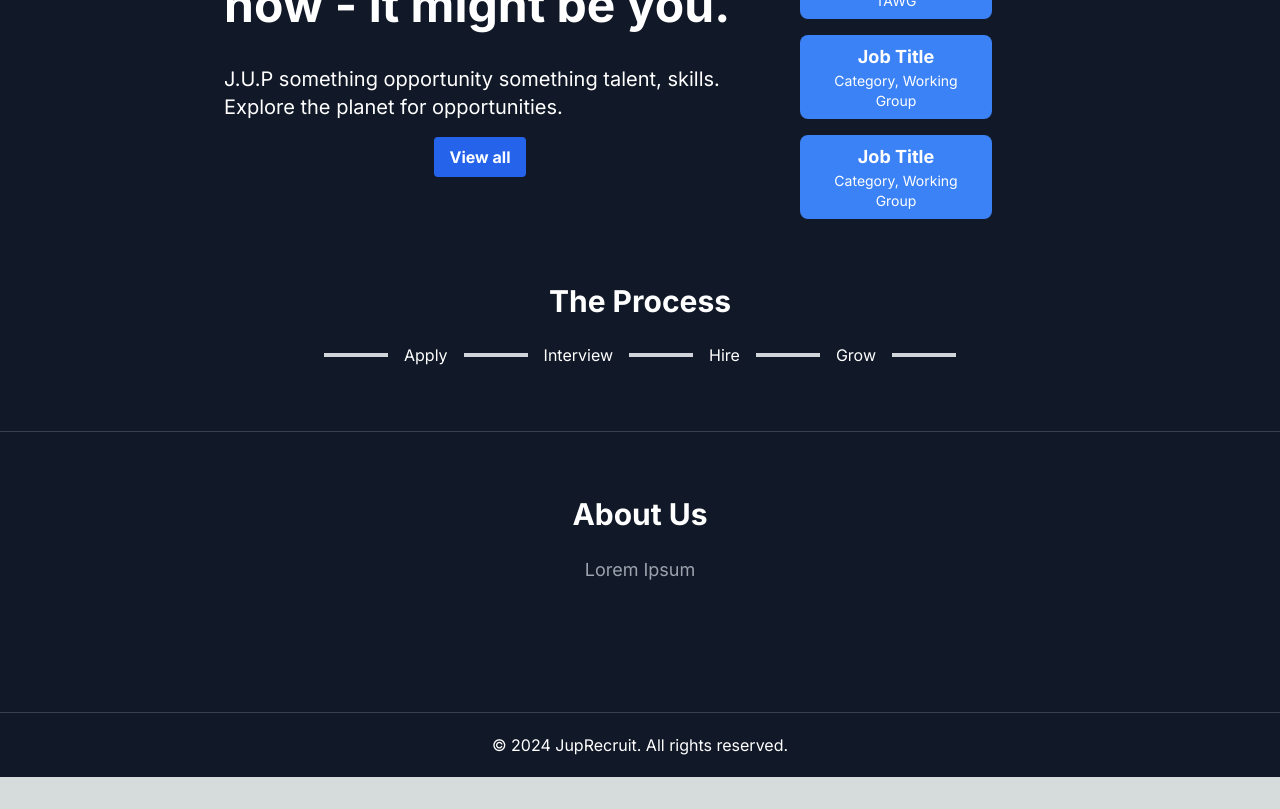
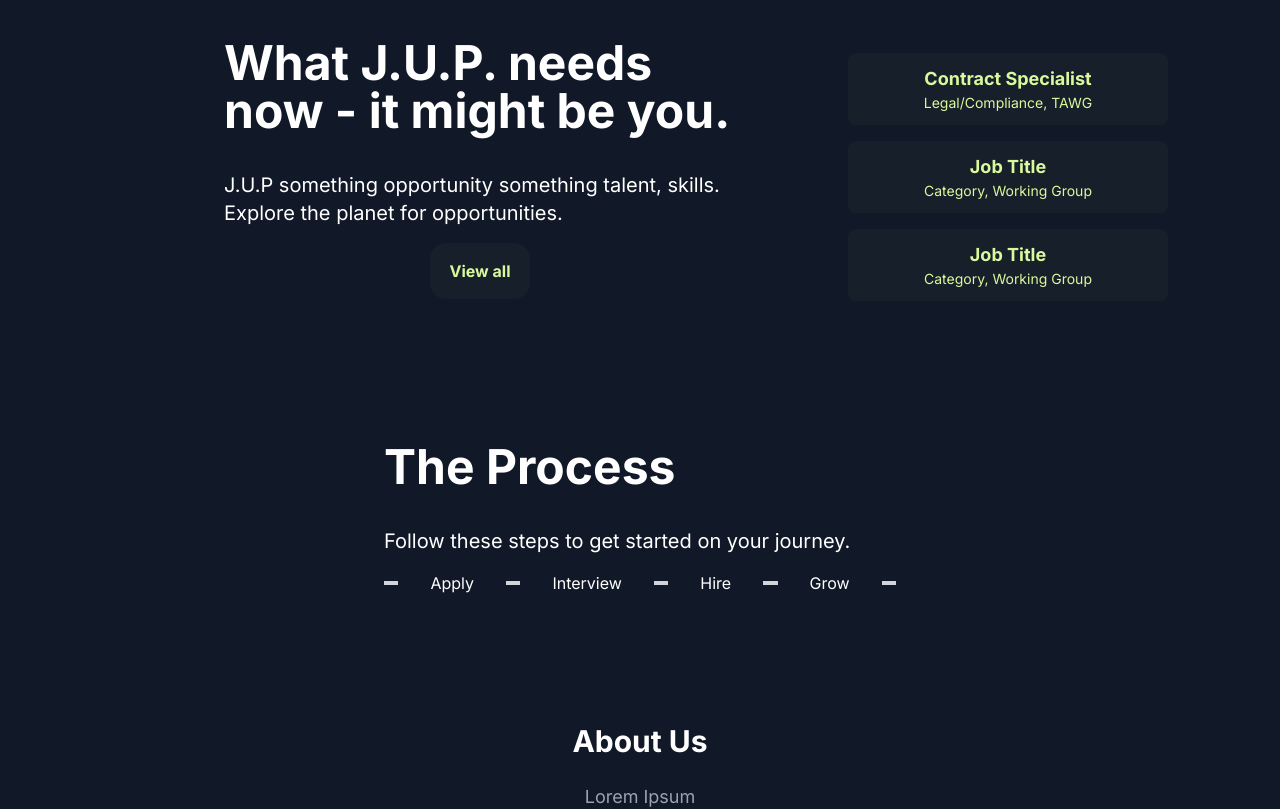
Before and after one commit to ellavondegurechaff/juprec, a Next.js app: page / in a window 1280 px wide. Shown: the part 1500-2309 px from the top of the page. Before the commit the page ends 2277 px from the top, so only its background shows below. Built offline with nearby package versions, Linux system fonts and the light colour scheme.

Commit message:
change font and stuff

```diff
--- a/pages/index.js
+++ b/pages/index.js
@@ -76,13 +76,19 @@ export default function Home() {
             <div className="border-t border-b border-gray-700 my-16"></div>
           </div>
 
+          <div className="mb-10"></div> {/* This is the spacer div, you can adjust the value as needed */}
+
+
         {/* Talent Community Section */}
         <div className="flex items-center justify-center my-16 mx-5">
           <div className="flex-1 max-w-lg">
             <h3 className="text-5xl font-bold mb-9 text-left">Meowdy there! Yes, you pawsitively talented cat -</h3>
+            <p className="text-left text-lg mb-9">Join our Talent Community Today!</p>
             <div className="flex justify-start items-center gap-4">
-                <button className="bg-blue-600 px-6 py-3 rounded font-bold hover:bg-blue-700 transition">Create a profile</button>
-                <button className="bg-gray-600 px-6 py-3 rounded font-bold hover:bg-gray-700 transition">What's this?</button>
+              {/* Create a profile button with updated style */}
+              <button className="p-3 lg:px-5 lg:py-4 rounded-2xl bg-lime-200/[.03] hover:bg-lime-200/10 font-bold transition" style={{ color: 'rgb(217, 249, 157)' }}>Create a profile</button>
+              {/* What's this? button with updated style */}
+              <button className="p-3 lg:px-5 lg:py-4 rounded-2xl bg-lime-200/[.03] hover:bg-lime-200/10 font-bold transition" style={{ color: 'rgb(217, 249, 157)' }}>What's this?</button>
             </div>
           </div>
           <div className="flex-1 max-w-xs flex justify-center">
@@ -92,9 +98,12 @@ export default function Home() {
           </div>
         </div>
 
+          <div className="mb-32"></div> {/* This is the spacer div, you can adjust the value as needed */}
+
+
           {/* Working Groups Section */}
           <section className="my-16">
-          <h3 className="text-3xl font-bold text-center mb-6">Meet the JWGs</h3>
+          <h3 className="text-4xl font-bold text-center mb-6">Meet the JWGs</h3>
           <Swiper
             slidesPerView={3} // Show three slides at a time
             spaceBetween={30} // Space between slides
@@ -117,47 +126,62 @@ export default function Home() {
           </Swiper>
         </section>
 
+        <div className="mb-32"></div> {/* This is the spacer div, you can adjust the value as needed */}
+
+
       {/* Explore Opportunities Section */}
-        <div className="flex items-center justify-center my-16 mx-5"> {/* Aligning spacing with the Talent Community Section */}
+      <div className="flex items-center justify-center my-16 mx-5">
         <div className="flex-1 max-w-lg">
           <h3 className="text-5xl font-bold mb-9 text-left">What J.U.P. needs now - it might be you.</h3>
           <p className="text-left text-xl mb-4">J.U.P something opportunity something talent, skills. Explore the planet for opportunities.</p>
-            <button className="bg-blue-600 px-4 py-2 rounded font-bold text-white hover:bg-blue-700 transition mb-4">View all</button> {/* Adjusted button size */}
+          {/* View all button with updated style */}
+          <button className="p-3 lg:px-5 lg:py-4 rounded-2xl bg-lime-200/[.03] hover:bg-lime-200/10 transition mb-4" style={{ color: 'rgb(217, 249, 157)', fontWeight: 'bold' }}>View all</button>
         </div>
-          <div className="flex-1 max-w-xs flex justify-center"> {/* Ensuring alignment and layout consistency */}
-            <div className="flex flex-col items-center justify-center space-y-4"> {/* Adding vertical spacing between buttons */}
-              <div className="bg-blue-500 rounded-lg px-4 py-2 w-48 flex flex-col items-center justify-center"> {/* Adjusted button width and padding */}
-                <div className="text-white text-lg font-bold">Contract Specialist</div>
-                <div className="text-white text-sm">Legal/Compliance, TAWG</div>
+        <div className="flex-1 max-w-xs flex justify-center">
+          <div className="flex flex-col items-center justify-center space-y-4 ml-56">
+            {/* Job buttons with updated style */}
+            <div className="rounded-lg px-6 py-3 w-80 flex flex-col items-center justify-center" style={{ backgroundColor: 'rgba(217, 249, 157, 0.03)' }}>
+              <div className="text-lg font-bold" style={{ color: 'rgb(217, 249, 157)' }}>Contract Specialist</div>
+              <div className="text-sm" style={{ color: 'rgb(217, 249, 157)' }}>Legal/Compliance, TAWG</div>
             </div>
-              <div className="bg-blue-500 rounded-lg px-4 py-2 w-48 flex flex-col items-center justify-center">
-                <div className="text-white text-lg font-bold">Job Title</div>
-                <div className="text-white text-sm">Category, Working Group</div>
+            <div className="rounded-lg px-6 py-3 w-80 flex flex-col items-center justify-center" style={{ backgroundColor: 'rgba(217, 249, 157, 0.03)' }}>
+              <div className="text-lg font-bold" style={{ color: 'rgb(217, 249, 157)' }}>Job Title</div>
+              <div className="text-sm" style={{ color: 'rgb(217, 249, 157)' }}>Category, Working Group</div>
             </div>
-              <div className="bg-blue-500 rounded-lg px-4 py-2 w-48 flex flex-col items-center justify-center">
-                <div className="text-white text-lg font-bold">Job Title</div>
-                <div className="text-white text-sm">Category, Working Group</div>
+            <div className="rounded-lg px-6 py-3 w-80 flex flex-col items-center justify-center" style={{ backgroundColor: 'rgba(217, 249, 157, 0.03)' }}>
+              <div className="text-lg font-bold" style={{ color: 'rgb(217, 249, 157)' }}>Job Title</div>
+              <div className="text-sm" style={{ color: 'rgb(217, 249, 157)' }}>Category, Working Group</div>
             </div>
           </div>
         </div>
       </div>
 
+          <div className="mb-32"></div> {/* This is the spacer div, you can adjust the value as needed */}
+
             {/* The Process Section */}
-          <section className="my-16 text-center">
-            <h3 className="text-3xl font-bold mb-6">The Process</h3>
-            <div className="flex justify-center items-center gap-4 mb-4">
-              <span className="h-1 w-16 bg-gray-300"></span>
-              <div>Apply</div>
-              <span className="h-1 w-16 bg-gray-300"></span>
-              <div>Interview</div>
-              <span className="h-1 w-16 bg-gray-300"></span>
-              <div>Hire</div>
-              <span className="h-1 w-16 bg-gray-300"></span>
-              <div>Grow</div>
-              <span className="h-1 w-16 bg-gray-300"></span>
+            <section className="my-16 mx-5">
+              <div className="flex items-center justify-center">
+                <div className="flex-1 max-w-lg">
+                  <h3 className="text-5xl font-bold mb-9 text-left">The Process</h3>
+                  <p className="text-left text-xl mb-4">Follow these steps to get started on your journey.</p>
+                  <div className="flex justify-start items-center gap-8"> {/* Gap adjusted for visual spacing */}
+                    {/* Line with Steps */}
+                    <span className="h-1 flex-grow bg-gray-300"></span>
+                    <div className="text-white">Apply</div>
+                    <span className="h-1 flex-grow bg-gray-300"></span>
+                    <div className="text-white">Interview</div>
+                    <span className="h-1 flex-grow bg-gray-300"></span>
+                    <div className="text-white">Hire</div>
+                    <span className="h-1 flex-grow bg-gray-300"></span>
+                    <div className="text-white">Grow</div>
+                    <span className="h-1 flex-grow bg-gray-300"></span>
                   </div>
-            <div className="border-t border-gray-700 my-16"></div>
+                </div>
+              </div>
             </section>
+
+            <div className="mb-32"></div> {/* This is the spacer div, you can adjust the value as needed */}
+
 
             {/* About Us Section */}
             <section className="my-16 text-center">
@@ -170,7 +194,7 @@ export default function Home() {
 
 
       <footer className="text-center p-5 border-t border-gray-700">
-        © 2024 JupRecruit. All rights reserved.
+        © 2024 JupRecruit Team.
       </footer>
     </div>
   );
```
Lines whose indentation alone changed are shown as unchanged.
